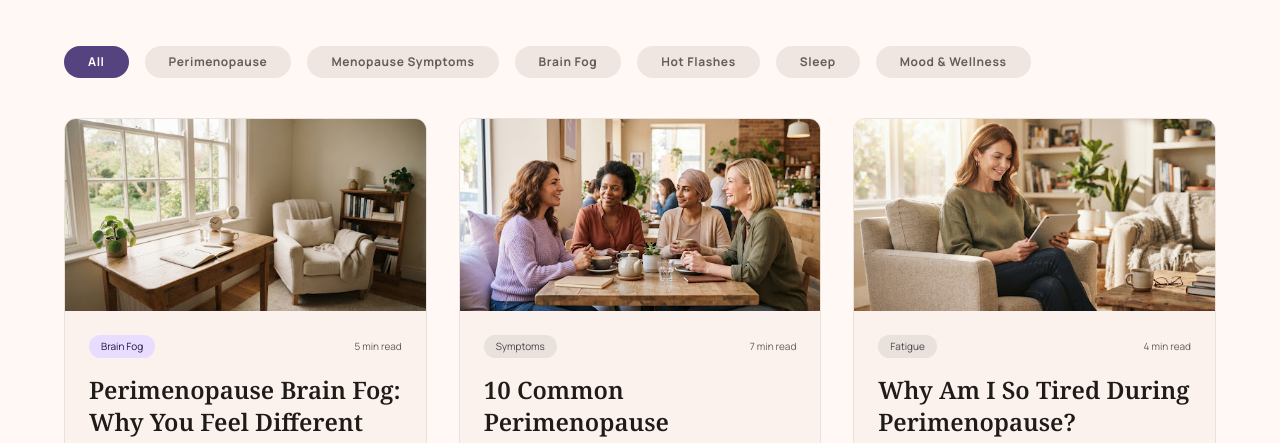
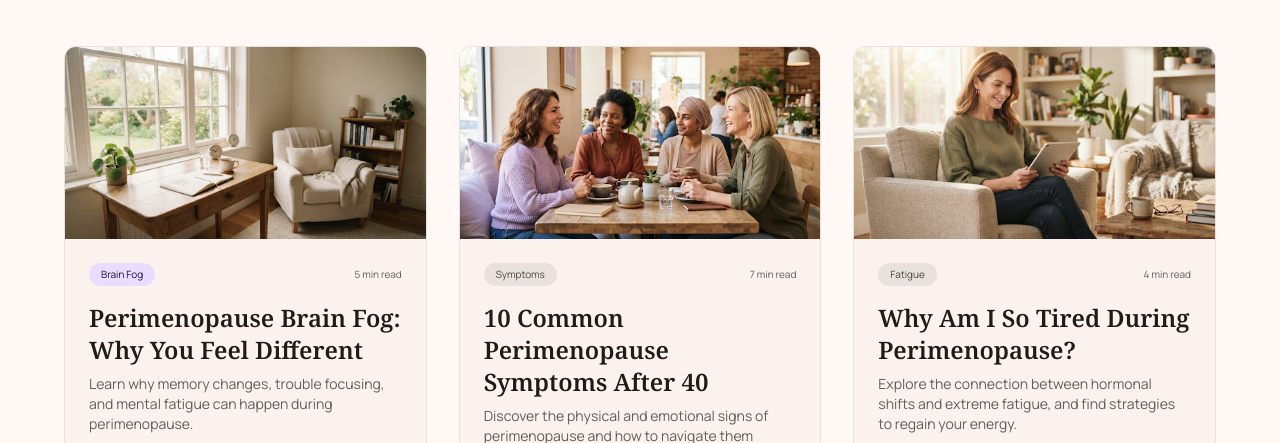
Before and after one commit to leonniu/periflow, a website: page blog.html in a window 1280 px wide. Shown: the part 872-1315 px from the top of the page. Drawn offline with Linux system fonts and the light colour scheme; a web font is replaced by a local one.

Commit message:
类别调整

```diff
--- a/blog.html
+++ b/blog.html
@@ -69,17 +69,7 @@
 </a>
 </section>
 <!-- Category Filter -->
-<section class="mb-stack-md overflow-x-auto pb-4 hide-scrollbar">
-<div class="flex gap-4 min-w-max">
-<button class="px-6 py-2 rounded-full bg-primary text-on-primary font-label-caps text-label-caps">All</button>
-<button class="px-6 py-2 rounded-full bg-surface-container-high text-secondary hover:bg-secondary-container transition-colors font-label-caps text-label-caps">Perimenopause</button>
-<button class="px-6 py-2 rounded-full bg-surface-container-high text-secondary hover:bg-secondary-container transition-colors font-label-caps text-label-caps">Menopause Symptoms</button>
-<button class="px-6 py-2 rounded-full bg-surface-container-high text-secondary hover:bg-secondary-container transition-colors font-label-caps text-label-caps">Brain Fog</button>
-<button class="px-6 py-2 rounded-full bg-surface-container-high text-secondary hover:bg-secondary-container transition-colors font-label-caps text-label-caps">Hot Flashes</button>
-<button class="px-6 py-2 rounded-full bg-surface-container-high text-secondary hover:bg-secondary-container transition-colors font-label-caps text-label-caps">Sleep</button>
-<button class="px-6 py-2 rounded-full bg-surface-container-high text-secondary hover:bg-secondary-container transition-colors font-label-caps text-label-caps">Mood &amp; Wellness</button>
-</div>
-</section>
+
 <!-- Article Grid -->
 <section class="grid grid-cols-1 md:grid-cols-2 lg:grid-cols-3 gap-gutter mb-stack-lg">
 <!-- Card 1 -->
```
